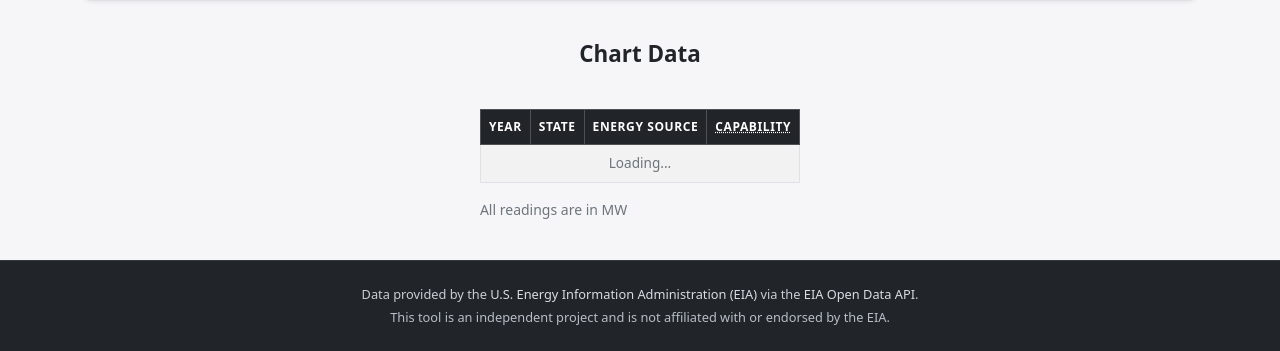
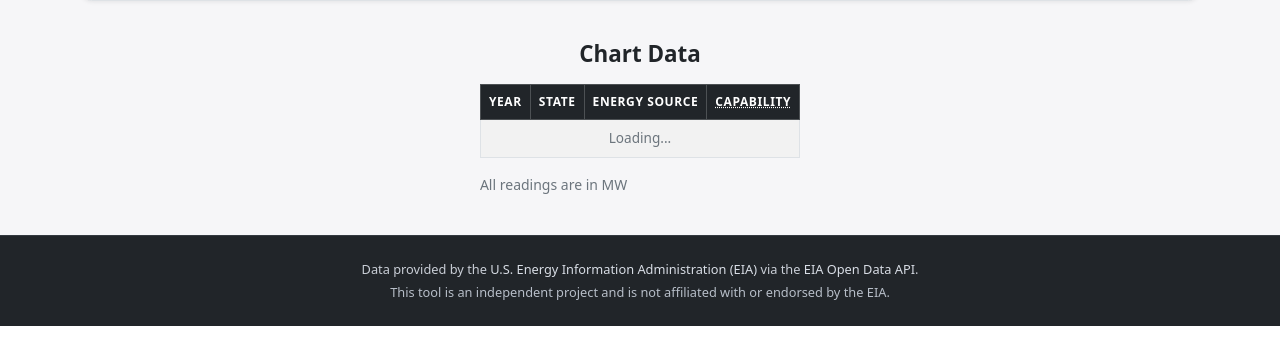
Before and after one commit to jaketimm/EIA-Data-Tool, a Flask app: template templates/generation_capacities.html in a window 1280 px wide. Shown: the part 952-1303 px from the top of the page. After the commit the page ends 1278 px from the top, so only its background shows below. Run offline with Flask 3, Linux system fonts and the light colour scheme; the template is opened without the code that fills it, so the values that code supplies are empty; some libraries are stand-ins or nearby versions.

Commit message:
remove 25px top padding from table-container divs

```diff
--- a/static/css/generation-capacities.css
+++ b/static/css/generation-capacities.css
@@ -61,7 +61,6 @@
     display: flex;
     align-items: center;
     justify-content: center;
-    padding-top: 25px;
 }
 
 .results-table thead th {
--- a/static/css/index.css
+++ b/static/css/index.css
@@ -104,7 +104,6 @@
     display: flex;
     align-items: center;
     justify-content: center;
-    padding-top: 25px;
 }
 
 .results-table thead th {
--- a/static/css/state-comparison.css
+++ b/static/css/state-comparison.css
@@ -64,7 +64,6 @@
     display: flex;
     align-items: center;
     justify-content: center;
-    padding-top: 25px;
 }
 
 .results-table thead th {
```
